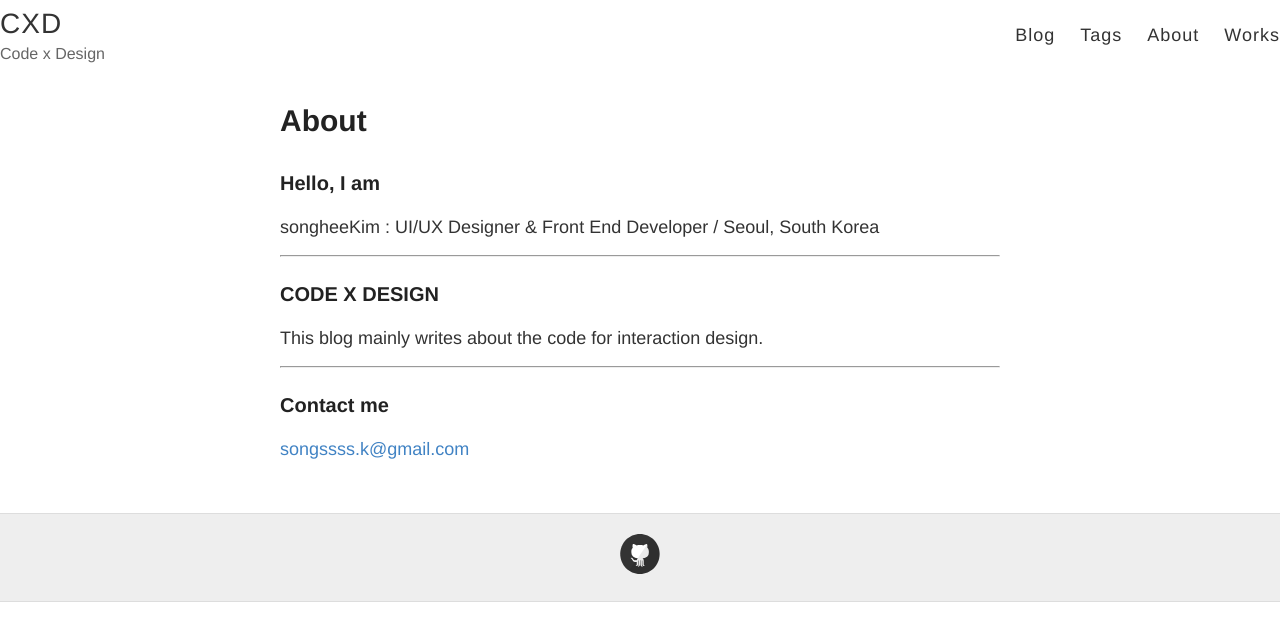
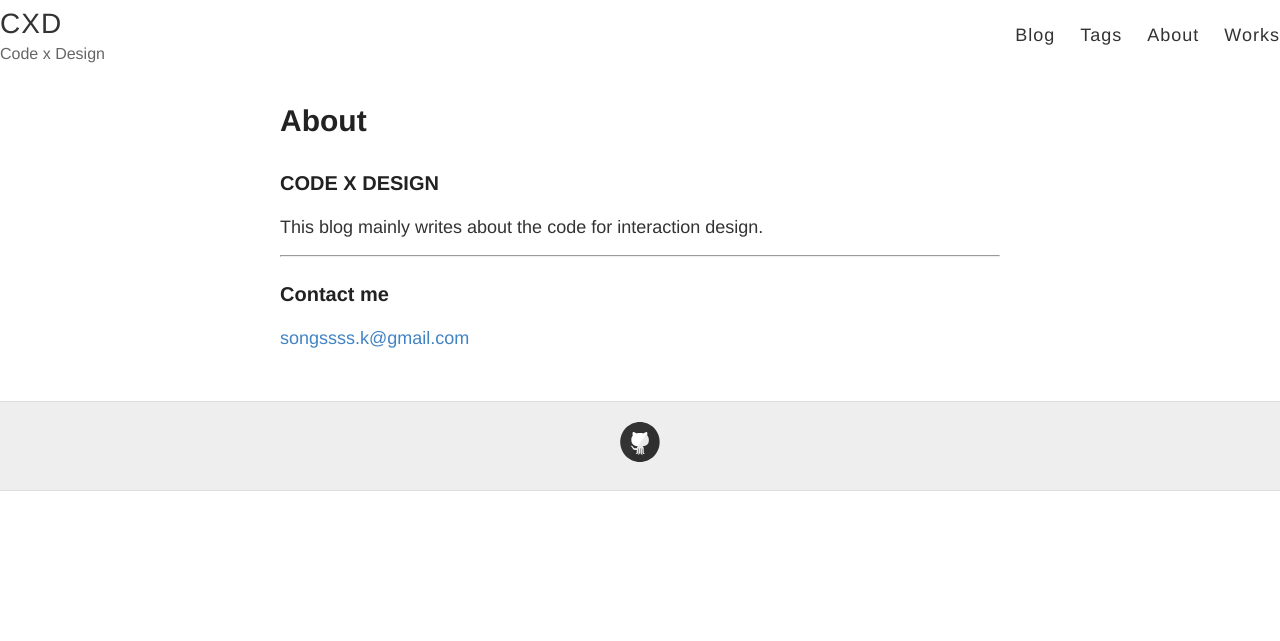
Before and after one commit to songssss/songssss.github.io, a Jekyll site: the page built from about.md, in a window 1280 px wide. Shown: the top 641 px of the page. Built offline with Jekyll 4.4.1, drawn with Linux system fonts in a browser that asks for light colours.

Commit message:
about edit

```diff
--- a/about.md
+++ b/about.md
@@ -5,12 +5,6 @@ permalink: /about/
 ---
 
 
-
-### Hello, I am
-
-songheeKim : UI/UX Designer & Front End Developer / Seoul, South Korea
-
----
 
 ### CODE X DESIGN
 
```
